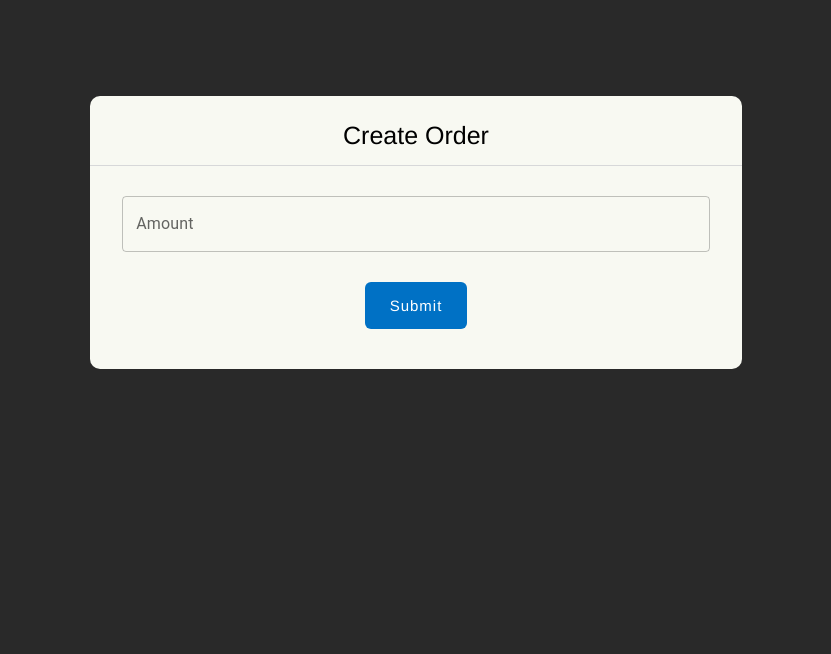
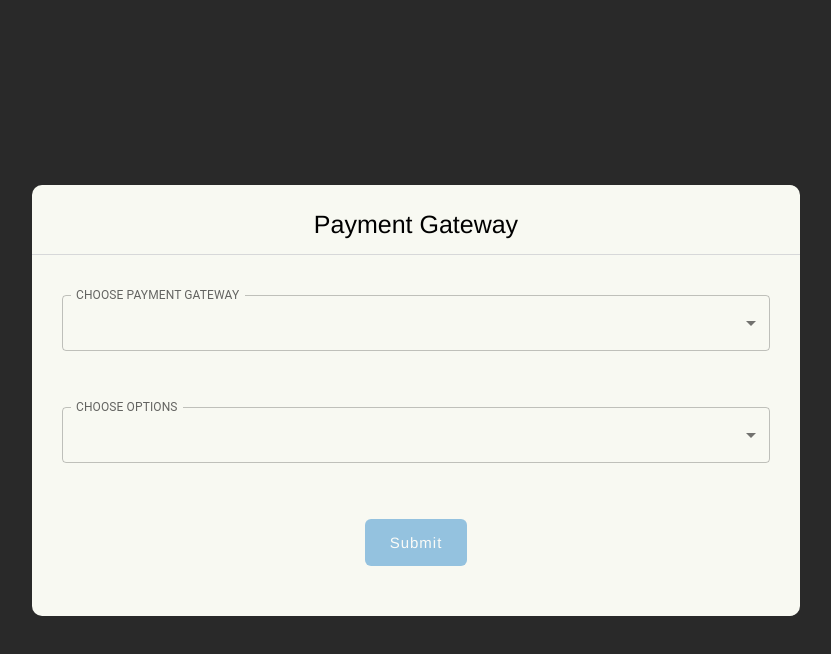
Before and after one commit to 3dwesupport/razorpay-example-nextjs, a Next.js app: page / in a window 1280 px wide. Shown: the top 654 px of the page, without its empty margins (224-1055 px from the left). Built offline with nearby package versions, Linux system fonts and the light colour scheme.

Commit message:
adding index file

```diff
--- a/src/pages/index.tsx
+++ b/src/pages/index.tsx
@@ -4,75 +4,76 @@ import React, {useState} from "react";
 import {SelectInputBox} from "@/Component/selectInputBox";
 import {availableGateway, availableOptions} from "@/constants";
 import PaytmPayment from "@/pages/paytmPayment ";
+import PaymentLink from "@/pages/paymentLink";
 
 export default function Home() {
-    // const [selectedGateway, setSelectedGateway] = useState<any>(undefined);
-    // const [selectedOptions, setSelectedOptions] = useState<any>(undefined);
-    // const router = useRouter();
-    //
-    // // handle gateway dropdown
-    // const handleGateway = (e: any) => {
-    //     let selectedItem: any = availableGateway.find((item: any) => item.gateway === e.target.value);//find the object having gateway value of customers selected gateway
-    //     setSelectedGateway(selectedItem.gateway);//assign value to the variable for the selected metal
-    // }
-    // //handle gateway dropdown
-    // const handleOptions = (e: any) => {
-    //     let selectedItem: any = availableOptions.find((item: any) => item.options === e.target.value);//find the object having gateway value of customers selected gateway
-    //     setSelectedOptions(selectedItem.options);//assign value to the variable for the selected metal
-    // }
-    // //handle Disabled submit button
-    // const handleDisabled = () => {
-    //     return !(selectedGateway && selectedOptions);
-    // }
-    // //handle submit button
-    // const handleSubmit = async () => {
-    //     await router.push({
-    //         pathname: selectedOptions == availableOptions[0].options ? "/createOrder" : "/paymentGateWay",
-    //     });
-    //
-    // }
+    const [selectedGateway, setSelectedGateway] = useState<any>(undefined);
+    const [selectedOptions, setSelectedOptions] = useState<any>(undefined);
+    const router = useRouter();
+
+    // handle gateway dropdown
+    const handleGateway = (e: any) => {
+        let selectedItem: any = availableGateway.find((item: any) => item.gateway === e.target.value);//find the object having gateway value of customers selected gateway
+        setSelectedGateway(selectedItem.gateway);//assign value to the variable for the selected metal
+    }
+    //handle gateway dropdown
+    const handleOptions = (e: any) => {
+        let selectedItem: any = availableOptions.find((item: any) => item.options === e.target.value);//find the object having gateway value of customers selected gateway
+        setSelectedOptions(selectedItem.options);//assign value to the variable for the selected metal
+    }
+    //handle Disabled submit button
+    const handleDisabled = () => {
+        return !(selectedGateway && selectedOptions);
+    }
+    //handle submit button
+    const handleSubmit = async () => {
+        await router.push({
+            pathname: selectedOptions == availableOptions[0].options ? "/createOrder" : "/paymentGateWay",
+        });
+
+    }
+    return (
+        <>
+            <div className={styles.home}>
+                <div className={styles.tab}>
+                    <div className={styles.heading}>Payment Gateway</div>
+                    <div className={styles.horizontalLine}></div>
+                    <div className={styles.selectInput}>
+                        <SelectInputBox
+                            styles={{width: "100%"}}
+                            label='CHOOSE PAYMENT GATEWAY'
+                            selectInputStyle={styles.textFieldStyle}
+                            defaultValue={availableGateway}
+                            selectField={selectedGateway}
+                            items={availableGateway.map((type: any) => type.gateway)}
+                            onFieldChange={(e: any) => handleGateway(e)}
+                        />
+                    </div>
+                    <div className={styles.selectInput}>
+                        <SelectInputBox
+                            styles={{width: "100%", marginLeft: "0%", marginBottom: "3%"}}
+                            label='CHOOSE OPTIONS'
+                            selectInputStyle={styles.textFieldStyle}
+                            defaultValue={availableOptions}
+                            selectField={selectedOptions}
+                            items={availableOptions.map((type: any) => type.options)}
+                            onFieldChange={(e: any) => handleOptions(e)}
+                        />
+                        <div className={styles.btnStyle}>
+                            <button disabled={handleDisabled()}
+                                    className={`${handleDisabled() ? styles.btn : styles.enabled}`}
+                                    onClick={handleSubmit}>Submit
+                            </button>
+                        </div>
+                    </div>
+                </div>
+            </div>
+        </>
+    )
     // return (
-    //     <>
-    //         <div className={styles.home}>
-    //             <div className={styles.tab}>
-    //                 <div className={styles.heading}>Payment Gateway</div>
-    //                 <div className={styles.horizontalLine}></div>
-    //                 <div className={styles.selectInput}>
-    //                     <SelectInputBox
-    //                         styles={{width: "100%"}}
-    //                         label='CHOOSE PAYMENT GATEWAY'
-    //                         selectInputStyle={styles.textFieldStyle}
-    //                         defaultValue={availableGateway}
-    //                         selectField={selectedGateway}
-    //                         items={availableGateway.map((type: any) => type.gateway)}
-    //                         onFieldChange={(e: any) => handleGateway(e)}
-    //                     />
-    //                 </div>
-    //                 <div className={styles.selectInput}>
-    //                     <SelectInputBox
-    //                         styles={{width: "100%", marginLeft: "0%", marginBottom: "3%"}}
-    //                         label='CHOOSE OPTIONS'
-    //                         selectInputStyle={styles.textFieldStyle}
-    //                         defaultValue={availableOptions}
-    //                         selectField={selectedOptions}
-    //                         items={availableOptions.map((type: any) => type.options)}
-    //                         onFieldChange={(e: any) => handleOptions(e)}
-    //                     />
-    //                     <div className={styles.btnStyle}>
-    //                         <button disabled={handleDisabled()}
-    //                                 className={`${handleDisabled() ? styles.btn : styles.enabled}`}
-    //                                 onClick={handleSubmit}>Submit
-    //                         </button>
-    //                     </div>
-    //                 </div>
-    //             </div>
-    //         </div>
-    //     </>
+    //     // <PaymentForm/>
+    //   <PaymentLink/>
+    //     // x<Document/>
     // )
-    return (
-        // <PaymentForm/>
-        <PaytmPayment/>
-        // x<Document/>
-    )
 
 }
```
